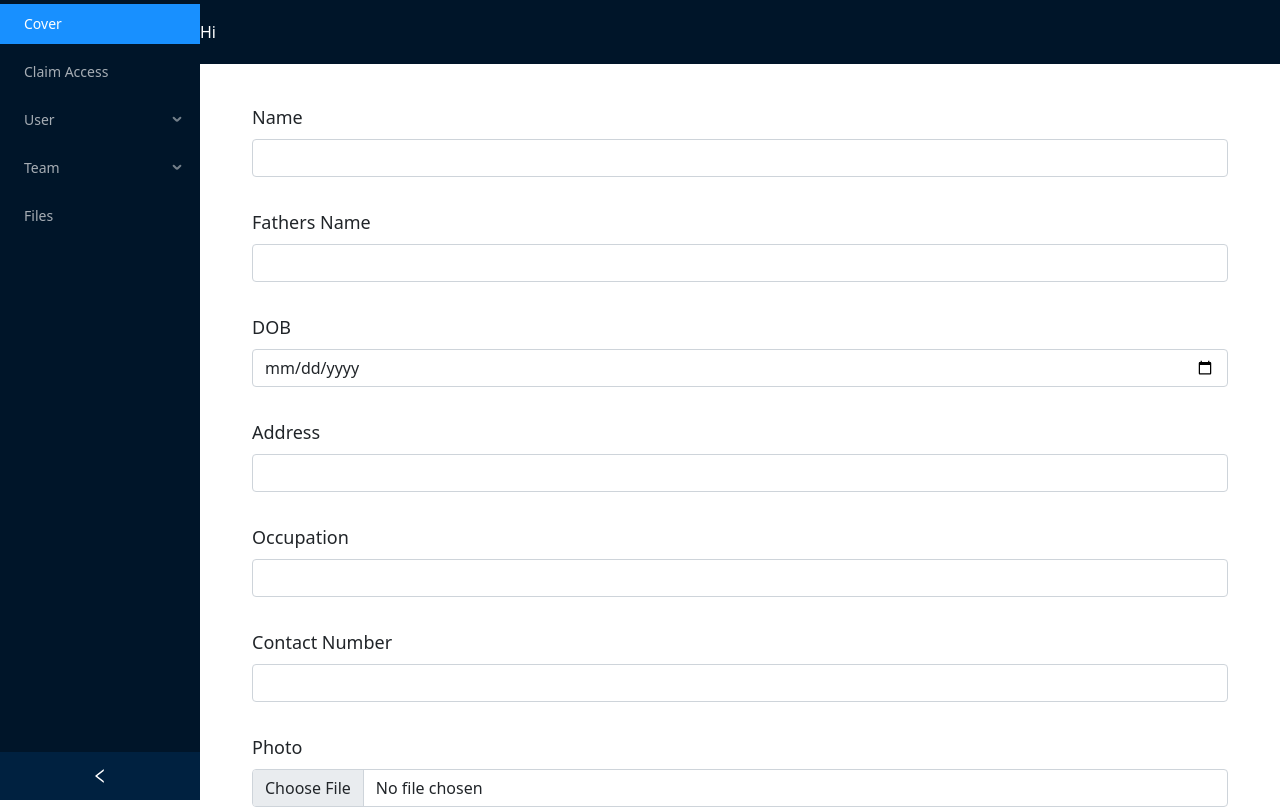
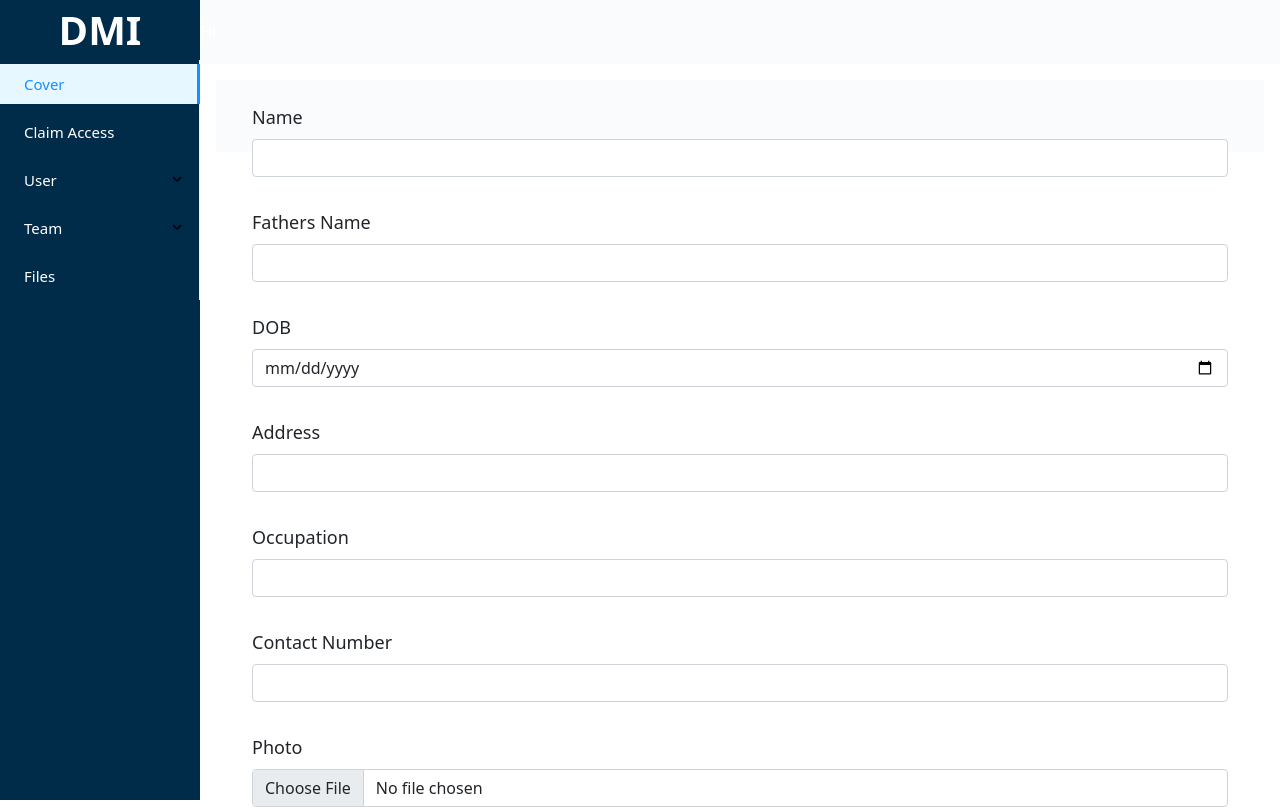
Before and after one commit to Med-Beema/Med-Beema-FrontEnd, a React (Create React App) app: page / in a window 1280 px wide. Shown: the top 809 px of the page. Built offline with nearby package versions, Linux system fonts and the light colour scheme.

Commit message:
css Dashboard

```diff
--- a/src/App.js
+++ b/src/App.js
@@ -1,27 +1,14 @@
 import React from "react";
-import PolicyHolderForm from "./components/policyholderform/PolicyHolderForm";
-import ClaimAccess from "./components/claimaccess/ClaimAccessForm";
+// import PolicyHolderForm from "./components/policyholderform/PolicyHolderForm";
+// import ClaimAccess from "./components/claimaccess/ClaimAccessForm";
 import Dashboard from "./components/layout/Dashboard";
-import { BrowserRouter as Router, Switch, Route } from "react-router-dom";
+//import { BrowserRouter as Router, Switch, Route } from "react-router-dom";
 //import Deposit from "./components/deposit/deposit";
-
-import "antd/dist/antd.css";
 
 function App() {
   return (
     <div className="App">
-      {/* <Topbar />
-      <Sidebar />
-       */}
-      {/* <Deposit /> */}
-      {/* <PolicyHolderForm /> */}
       <Dashboard />
-      <Router>
-        <Switch>
-          <Route path="/policyform" component={PolicyHolderForm}></Route>
-          <Route path="/claimaccess" component={ClaimAccess}></Route>
-        </Switch>
-      </Router>
     </div>
   );
 }
--- a/src/components/claimaccess/ClaimAccessForm.js
+++ b/src/components/claimaccess/ClaimAccessForm.js
@@ -74,7 +74,7 @@ export default function ClaimAccessForm() {
         encType="multipart/form-data"
       >
         <Form.Group className="mb-3" controlId="exampleForm.ControlInput1">
-          <Form.Label>Name</Form.Label>
+          <Form.Label>Full Name</Form.Label>
           <Form.Control
             required
             value={values.name}
--- a/src/components/layout/Dashboard.js
+++ b/src/components/layout/Dashboard.js
@@ -1,8 +1,12 @@
+import React from "react";
+import { Link } from "react-router-dom";
+import { BrowserRouter as Router, Switch, Route } from "react-router-dom";
 import { Layout, Menu } from "antd";
-import React from "react";
 import PolicyHolderForm from "./../policyholderform/PolicyHolderForm";
-import ClaimAccess from "./../claimaccess/ClaimAccessForm";
-import { Link } from "react-router-dom";
+import ClaimAccessForm from "./../claimaccess/ClaimAccessForm";
+import "antd/dist/antd.css";
+import "./dashboard.css";
+
 const { Header, Content, Sider } = Layout;
 const { SubMenu } = Menu;
 
@@ -10,7 +14,8 @@ export default function Dashboard() {
   return (
     <Layout hasSider>
       <Sider
-        collapsible
+        //collapsible
+        className="ta-Sider"
         style={{
           overflow: "auto",
           height: "100vh",
@@ -20,12 +25,12 @@ export default function Dashboard() {
           bottom: 0,
         }}
       >
-        <div className="logo" />
-        <Menu theme="dark" defaultSelectedKeys={["1"]} mode="inline">
-          <Menu.Item key="1" as={Link} to="/policyform">
+        <div className="logo">DMI</div>
+        <Menu className="ta-menu" defaultSelectedKeys={["1"]} mode="inline">
+          <Menu.Item key="1" as={Link} to="/">
             Cover
           </Menu.Item>
-          <Menu.Item key="2" as={Link} to="/claimaccess">
+          <Menu.Item key="2" as={Link} to={"/claimaccess"}>
             Claim Access
           </Menu.Item>
           <SubMenu key="sub1" title="User">
@@ -52,6 +57,7 @@ export default function Dashboard() {
             zIndex: 1,
             width: "100%",
             color: "white",
+            background: "rgb(249, 251, 253)",
           }}
         >
           Hi
@@ -60,11 +66,18 @@ export default function Dashboard() {
           style={{
             margin: "80px 16px 20px 16px",
             overflow: "initial",
-            backgroundColor: "white",
+            backgroundColor: "rgb(249,251,253)",
           }}
         >
           <div className="site-layout-background" style={{ padding: 24 }}>
-            <PolicyHolderForm />
+            <Router>
+              <Switch>
+                <Route exact path="/" component={PolicyHolderForm}></Route>
+                <Route path="/claimaccess" component={ClaimAccessForm}>
+                  <ClaimAccessForm />
+                </Route>
+              </Switch>
+            </Router>
           </div>
         </Content>
       </Layout>
--- /dev/null
+++ b/src/components/layout/dashboard.css
@@ -0,0 +1,19 @@
+.logo {
+  text-align: center;
+  color: white;
+  font-weight: bold;
+  font-size: 40px;
+  text-shadow: whitesmoke;
+}
+.ta-Sider {
+  background: #002b49;
+  color: white;
+  font-weight: 500;
+  font-size: 15px;
+}
+.ta-menu {
+  background: #002b49;
+  color: white;
+  font-weight: 500;
+  font-size: 15px;
+}
```
